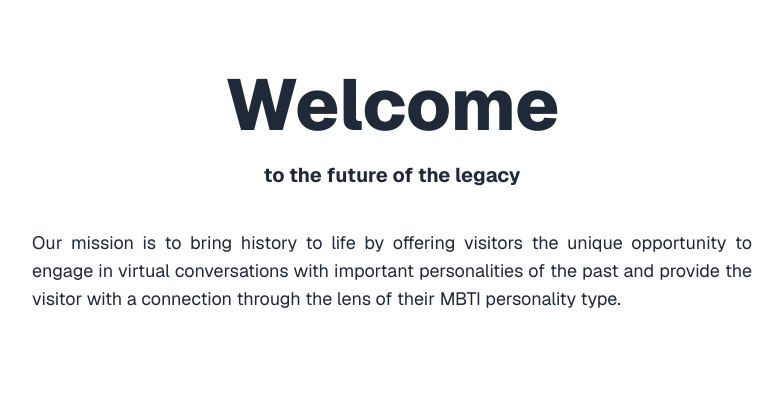
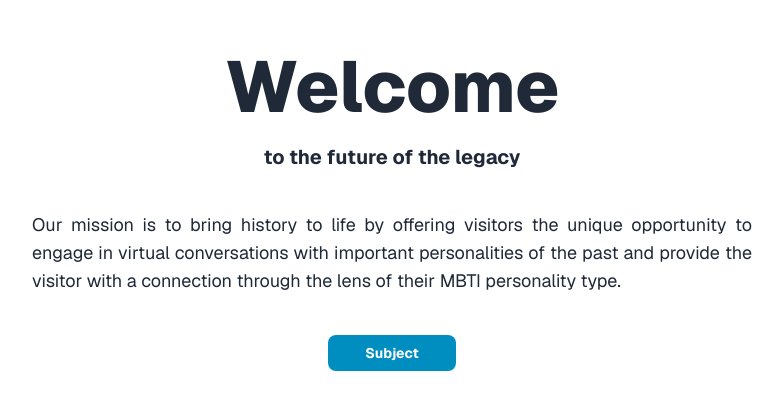
Before and after one commit to KrazyWebLabs/Schedulify, a Next.js app: page / in a window 1280 px wide. Shown: the part 189-598 px from the top of the page, without its empty margins (248-1031 px from the left). Built offline with nearby package versions, Linux system fonts and the light colour scheme.

Commit message:
feat(app): Button added✅
Added a button on main page to go to Subjects CRUD

```diff
--- a/src/app/page.tsx
+++ b/src/app/page.tsx
@@ -17,6 +17,7 @@ export default function Home() {
             personalities of the past and provide the visitor with a connection
             through the lens of their MBTI personality type.
           </p>
+          <a href="/subject" className="flex justify-center px-4 w-full max-w-32 py-2 text-white duration-150 bg-boston-blue-600 rounded-lg hover:bg-boston-blue-500 active:bg-boston-blue-700 md:text-sm capitalize font-bold" >subject</a>
         </div>
       </main>
     </div>
```
